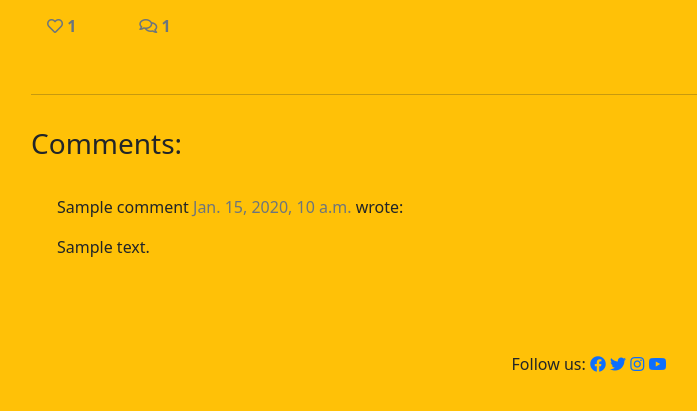
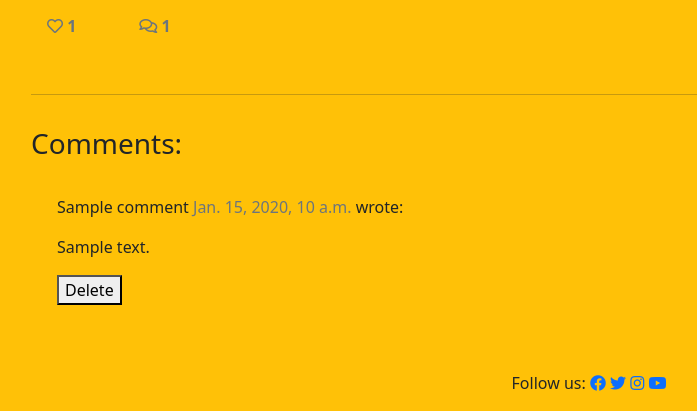
Before and after one commit to Code-Institute-Submissions/Divine-97-Django-Project-_MayResub, a Django app: a page that uses templates/post_detail.html in a window 1280 px wide. Shown: the part 408-819 px from the top of the page, without its empty margins (51-748 px from the left). Before the commit the page ends 780 px from the top, so only its background shows below. Run offline with Django 3.2, Linux system fonts and the light colour scheme; tables that the repository leaves empty hold one stand-in row (values such as "Sample post"); some libraries are stand-ins or nearby versions.

Commit message:
add delete button for users

```diff
--- a/blog/urls.py
+++ b/blog/urls.py
@@ -4,6 +4,7 @@ from django.urls import path
 urlpatterns = [
      path('recipes/', views.PostList.as_view(), name="recipes"),
      path('', views.home, name='home'),
+     path('delete/', views.delete_comment, name='delete_comment'),
      path('<slug:slug>/', views.PostDetail.as_view(), name='post_detail'),
      path('like/<slug:slug>', views.PostLike.as_view(), name='post_like'),
 ]
--- a/blog/views.py
+++ b/blog/views.py
@@ -1,8 +1,10 @@
-from django.shortcuts import render, get_object_or_404, reverse
+from django.shortcuts import render, get_object_or_404, reverse, redirect
 from django.views import generic, View
+from django.contrib import messages
 from django.http import HttpResponseRedirect
-from .models import Post
+from .models import Post, Comment
 from .forms import CommentForm
+
 
 
 class PostList(generic.ListView):
@@ -79,6 +81,18 @@ class PostLike(View):
 
         return HttpResponseRedirect(reverse('post_detail', args=[slug]))
 
+def delete_comment(request):
+    id = request.POST['comment_id']
+    if request.method == 'POST':
+        comment = get_object_or_404(Comment, id=id)
+        try:
+            comment.delete()
+            messages.success(request, 'You have successfully deleted the comment')
+
+        except:
+            messages.warning(request, 'The comment could not be deleted.')
+
+        return redirect('recipes')
 
 def home(request):
     """ A view to return the about page """
--- a/templates/post_detail.html
+++ b/templates/post_detail.html
@@ -92,6 +92,12 @@
                     </p>
                     <!-- The body of the comment goes before the | -->
                     {{ comment.body | linebreaks }}
+                    <form action = "{% url 'delete_comment' %}" method = "POST">
+                        {% csrf_token %}
+                        <input type="hidden" name="comment_id" value="{{ comment.id }}"/>
+                        <input type="hidden" name="blogs_id" value="{{ blogs.id }}"/>
+                        <button>Delete</button>
+                    </form>
                 </div>
                 <!-- Our for loop ends here -->
                 {% endfor %}
```
